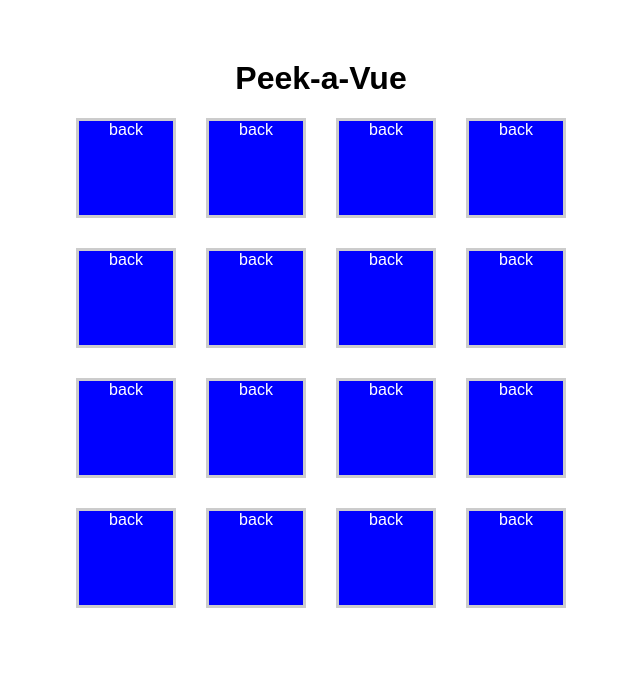
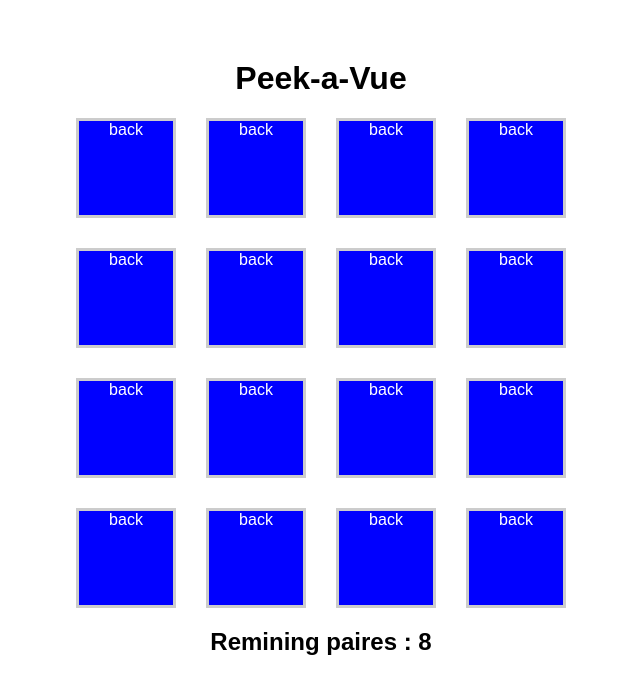
Before and after one commit to saeedth1214/card-matching, a Vue app: page / in a window 1280 px wide. Shown: the top 694 px of the page, without its empty margins (319-959 px from the left). Built offline with nearby package versions, Linux system fonts and the light colour scheme.

Commit message:
feature : add win condition and track remaining paires .

```diff
--- a/src/App.vue
+++ b/src/App.vue
@@ -1,6 +1,6 @@
 <script>
 import Card from "./components/card.vue";
-import { ref, watch } from "vue";
+import { ref, watch, computed } from "vue";
 export default {
   components: {
     Card,
@@ -9,7 +9,20 @@ export default {
   setup() {
     const cardList = ref([]);
     const userSelection = ref([]);
-    const status = ref("");
+    const status = computed(() => {
+      if (remainingPaires.value === 0) {
+        return "Player Wins.";
+      } else {
+        return `Remining paires : ${remainingPaires.value}`;
+      }
+    });
+
+    const remainingPaires = computed(() => {
+      const remainingCards = cardList.value.filter(
+        (card) => card.match === false
+      ).length;
+      return remainingCards / 2;
+    });
 
     const flipCard = (payload) => {
       cardList.value[payload.position].visible =
@@ -54,7 +67,7 @@ export default {
       { deep: true }
     );
 
-    return { cardList, flipCard, status };
+    return { cardList, flipCard, status, remainingPaires };
   },
 };
 </script>
@@ -73,7 +86,6 @@ export default {
       @select-card="flipCard"
     />
   </section>
-
   <h2>{{ status }}</h2>
 </template>
 
```
